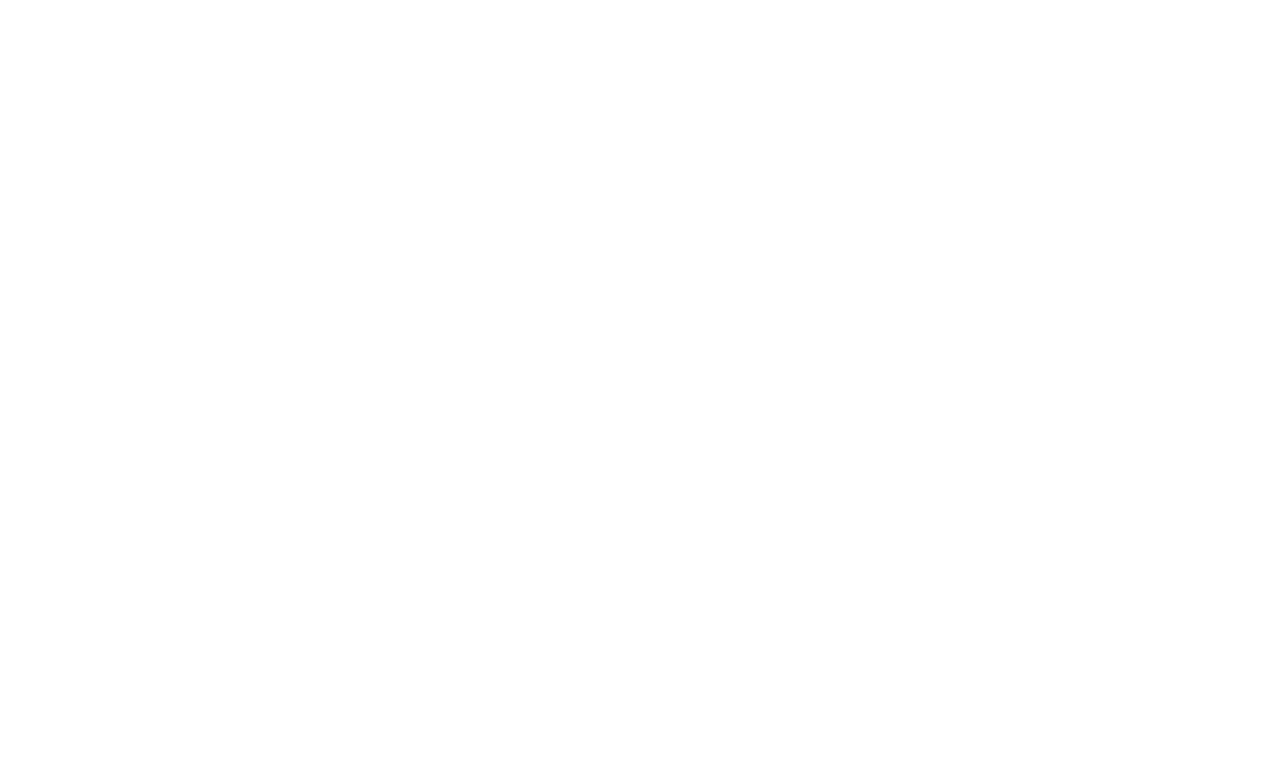
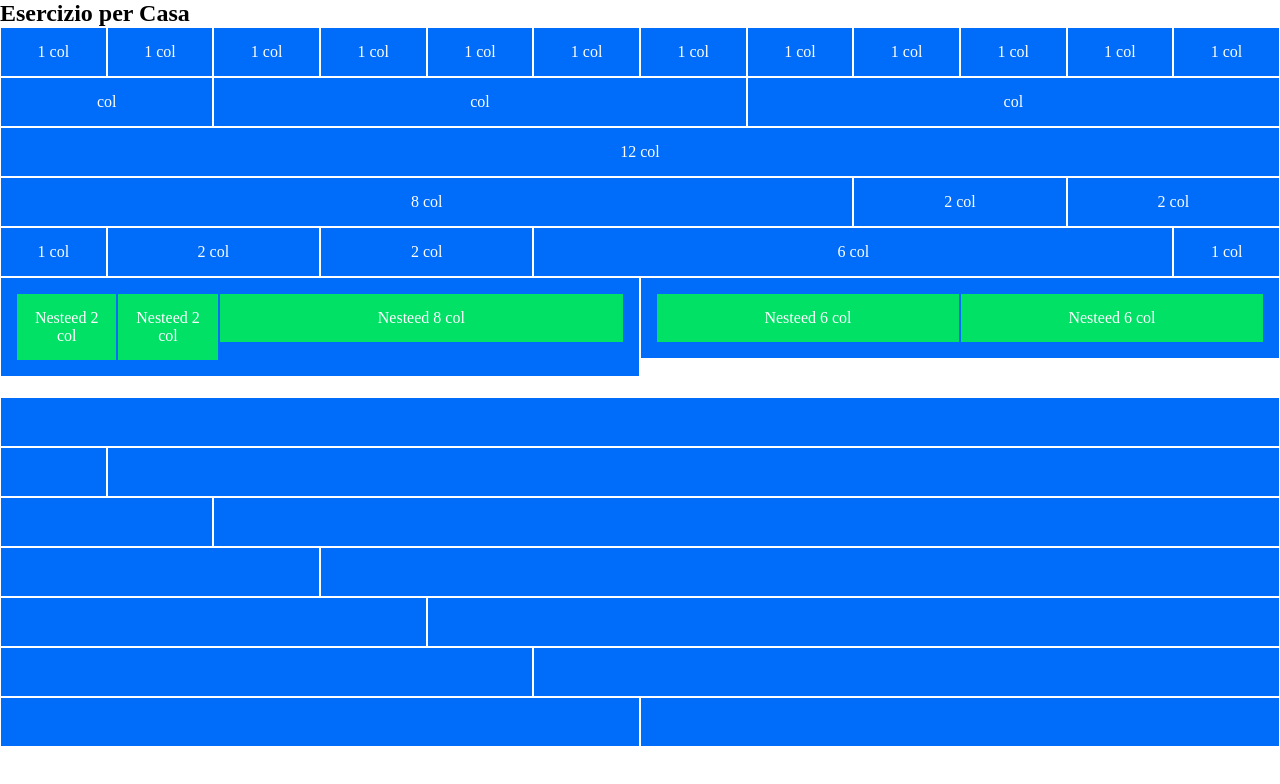
Before and after one commit to lucianomarchionna/html-css-12bool, a plain HTML site: page index.html in a window 1280 px wide. Drawn offline with Linux system fonts and the light colour scheme.

Commit message:
Prima parte completata

```diff
--- a/framework.css
+++ b/framework.css
@@ -18,33 +18,33 @@
     flex: 0 0 auto;
 }
 
-.col-sm{
+.col-xs{
     flex-grow: 1;
     flex-basis: 0;
     max-width: 100%;
 }
 
-.col-sx-1{flex-basis: calc((100% / 12)* 1); max-width: calc((100% / 12) * 1)}
-.col-sx-2{flex-basis: calc((100% / 12)* 2); max-width: calc((100% / 12) * 2)}
-.col-sx-3{flex-basis: calc((100% / 12)* 3); max-width: calc((100% / 12) * 3)}
-.col-sx-4{flex-basis: calc((100% / 12)* 4); max-width: calc((100% / 12) * 4)}
-.col-sx-5{flex-basis: calc((100% / 12)* 5); max-width: calc((100% / 12) * 5)}
-.col-sx-6{flex-basis: calc((100% / 12)* 6); max-width: calc((100% / 12) * 6)}
-.col-sx-7{flex-basis: calc((100% / 12)* 7); max-width: calc((100% / 12) * 7)}
-.col-sx-8{flex-basis: calc((100% / 12)* 8); max-width: calc((100% / 12) * 8)}
-.col-sx-9{flex-basis: calc((100% / 12)* 9); max-width: calc((100% / 12) * 9)}
-.col-sx-10{flex-basis: calc((100% / 12)* 10); max-width: calc((100% / 12) * 10)}
-.col-sx-11{flex-basis: calc((100% / 12)* 11); max-width: calc((100% / 12) * 11)}
-.col-sx-12{flex-basis: calc((100% / 12)* 12); max-width: calc((100% / 12) * 12)}
-.col-sx-offset-1{margin-left: calc((100% / 12)* 1);}
-.col-sx-offset-2{margin-left: calc((100% / 12)* 1);}
-.col-sx-offset-3{margin-left: calc((100% / 12)* 1);}
-.col-sx-offset-4{margin-left: calc((100% / 12)* 1);}
-.col-sx-offset-5{margin-left: calc((100% / 12)* 1);}
-.col-sx-offset-6{margin-left: calc((100% / 12)* 1);}
-.col-sx-offset-7{margin-left: calc((100% / 12)* 1);}
-.col-sx-offset-8{margin-left: calc((100% / 12)* 1);}
-.col-sx-offset-9{margin-left: calc((100% / 12)* 1);}
-.col-sx-offset-10{margin-left: calc((100% / 12)* 1);}
-.col-sx-offset-11{margin-left: calc((100% / 12)* 1);}
-.col-sx-offset-12{margin-left: calc((100% / 12)* 1);}
+.col-xs-1{flex-basis: calc((100% / 12)* 1); max-width: calc((100% / 12) * 1)}
+.col-xs-2{flex-basis: calc((100% / 12)* 2); max-width: calc((100% / 12) * 2)}
+.col-xs-3{flex-basis: calc((100% / 12)* 3); max-width: calc((100% / 12) * 3)}
+.col-xs-4{flex-basis: calc((100% / 12)* 4); max-width: calc((100% / 12) * 4)}
+.col-xs-5{flex-basis: calc((100% / 12)* 5); max-width: calc((100% / 12) * 5)}
+.col-xs-6{flex-basis: calc((100% / 12)* 6); max-width: calc((100% / 12) * 6)}
+.col-xs-7{flex-basis: calc((100% / 12)* 7); max-width: calc((100% / 12) * 7)}
+.col-xs-8{flex-basis: calc((100% / 12)* 8); max-width: calc((100% / 12) * 8)}
+.col-xs-9{flex-basis: calc((100% / 12)* 9); max-width: calc((100% / 12) * 9)}
+.col-xs-10{flex-basis: calc((100% / 12)* 10); max-width: calc((100% / 12) * 10)}
+.col-xs-11{flex-basis: calc((100% / 12)* 11); max-width: calc((100% / 12) * 11)}
+.col-xs-12{flex-basis: calc((100% / 12)* 12); max-width: calc((100% / 12) * 12)}
+.col-xs-offset-1{margin-left: calc((100% / 12)* 1);}
+.col-xs-offset-2{margin-left: calc((100% / 12)* 1);}
+.col-xs-offset-3{margin-left: calc((100% / 12)* 1);}
+.col-xs-offset-4{margin-left: calc((100% / 12)* 1);}
+.col-xs-offset-5{margin-left: calc((100% / 12)* 1);}
+.col-xs-offset-6{margin-left: calc((100% / 12)* 1);}
+.col-xs-offset-7{margin-left: calc((100% / 12)* 1);}
+.col-xs-offset-8{margin-left: calc((100% / 12)* 1);}
+.col-xs-offset-9{margin-left: calc((100% / 12)* 1);}
+.col-xs-offset-10{margin-left: calc((100% / 12)* 1);}
+.col-xs-offset-11{margin-left: calc((100% / 12)* 1);}
+.col-xs-offset-12{margin-left: calc((100% / 12)* 1);}
--- a/index.html
+++ b/index.html
@@ -10,9 +10,171 @@
     <title>12BoolFlexResponsive</title>
 </head>
 <body>
-    <section>
+    <section class="container-fuild">
+        <h1>Esercizio per Casa</h1>
+        <div class="row">
+            <div class="col-xs-1">
+                <div class="box">1 col</div>
+            </div>
+            <div class="col-xs-1">
+                <div class="box">1 col</div>
+            </div>
+            <div class="col-xs-1">
+                <div class="box">1 col</div>
+            </div>
+            <div class="col-xs-1">
+                <div class="box">1 col</div>
+            </div>
+            <div class="col-xs-1">
+                <div class="box">1 col</div>
+            </div>
+            <div class="col-xs-1">
+                <div class="box">1 col</div>
+            </div>
+            <div class="col-xs-1">
+                <div class="box">1 col</div>
+            </div>
+            <div class="col-xs-1">
+                <div class="box">1 col</div>
+            </div>
+            <div class="col-xs-1">
+                <div class="box">1 col</div>
+            </div>
+            <div class="col-xs-1">
+                <div class="box">1 col</div>
+            </div>
+            <div class="col-xs-1">
+                <div class="box">1 col</div>
+            </div>
+            <div class="col-xs-1">
+                <div class="box">1 col</div>
+            </div>
+        </div>
+        <div class="row">
+            <div class="col-xs col-sm-2">
+                <div class="box">col</div>
+            </div>
+            <div class="col-xs">
+                <div class="box">col</div>
+            </div>
+            <div class="col-xs">
+                <div class="box">col</div>
+            </div>
+        </div>
+        <div class="row">
+            <div class="col-xs col-sm-12">
+                <div class="box">12 col</div>
+            </div>
+        </div>
+        <div class="row">
+            <div class="col-xs col-sm-8">
+                <div class="box">8 col</div>
+            </div>
+            <div class="col-xs col-sm-2">
+                <div class="box">2 col</div>
+            </div>
+            <div class="col-xs col-sm-2">
+                <div class="box">2 col</div>
+            </div>
+        </div>
+        <div class="row">
+            <div class="col-xs">
+                <div class="box">1 col</div>
+            </div>
+            <div class="col-xs col-sm-2">
+                <div class="box">2 col</div>
+            </div>
+            <div class="col-xs col-sm-2">
+                <div class="box">2 col</div>
+            </div>
+            <div class="col-xs col-sm-6">
+                <div class="box">6 col</div>
+            </div>
+            <div class="col-xs">
+                <div class="box">1 col</div>
+            </div>
+        </div>
+        <div class="row">
+            <div class="col-xs-6">
+                <div class="row box">
+                    <div class="col-xs col-sm-2">
+                        <div class="box-nested">Nesteed 2 col</div>
+                    </div>
+                    <div class="col-xs col-sm-2">
+                        <div class="box-nested">Nesteed 2 col</div>
+                    </div>
+                    <div class="col-xs col-sm-8">
+                        <div class="box-nested">Nesteed 8 col</div>
+                    </div>
+                </div>
+            </div>
+            <div class="col-xs-6">
+                <div class="row box">
+                    <div class="col-xs col-sm-6">
+                        <div class="box-nested">Nesteed 6 col</div>
+                    </div>
+                    <div class="col-xs col-sm-6">
+                        <div class="box-nested">Nesteed 6 col</div>
+                    </div>
+                </div>
+            </div>
+        </div>
+        <div class="margin-bottom"></div>
+        <div class="row">
+            <div class="col-xs col-sm-12">
+                <div class="box"></div>
+            </div>
+        </div>
+        <div class="row">
+            <div class="col-xs">
+                <div class="box"></div>
+            </div>
+            <div class="col-xs col-sm-11">
+                <div class="box"></div>
+            </div>
+        </div>
+        <div class="row">
+            <div class="col-xs col-sm-2">
+                <div class="box"></div>
+            </div>
+            <div class="col-xs col-sm-10">
+                <div class="box"></div>
+            </div>
+        </div>
+        <div class="row">
+            <div class="col-xs col-sm-3">
+                <div class="box"></div>
+            </div>
+            <div class="col-xs col-sm-9">
+                <div class="box"></div>
+            </div>
+        </div>
+        <div class="row">
+            <div class="col-xs col-sm-4">
+                <div class="box"></div>
+            </div>
+            <div class="col-xs col-sm-8">
+                <div class="box"></div>
+            </div>
+        </div>
+        <div class="row">
+            <div class="col-xs col-sm-5">
+                <div class="box"></div>
+            </div>
+            <div class="col-xs col-sm-7">
+                <div class="box"></div>
+            </div>
+        </div>
+        <div class="row">
+            <div class="col-xs col-sm-6">
+                <div class="box"></div>
+            </div>
+            <div class="col-xs col-sm-6">
+                <div class="box"></div>
+            </div>
+        </div>
+    </section>
 
-    </section>
     <section>
 
     </section>
--- a/style.css
+++ b/style.css
@@ -3,3 +3,22 @@
     padding: 0;
     box-sizing: border-box;
 }
+
+.box,
+.box-nested{
+    min-height: 50px;
+    background-color: #006cfa;
+    border: 1px solid white;
+    text-align: center;
+    color: white;
+    padding: 15px;
+}
+
+.box-nested{
+    background-color: #00e165;
+    border-color: #006cfa;
+}
+
+.margin-bottom{
+    margin-bottom: 20px;
+}
```
